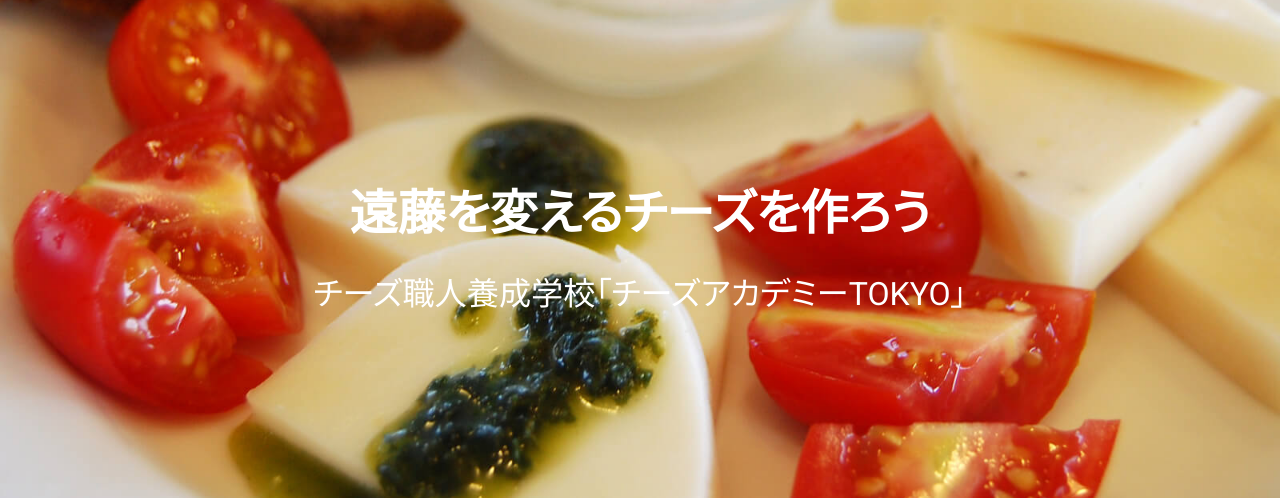
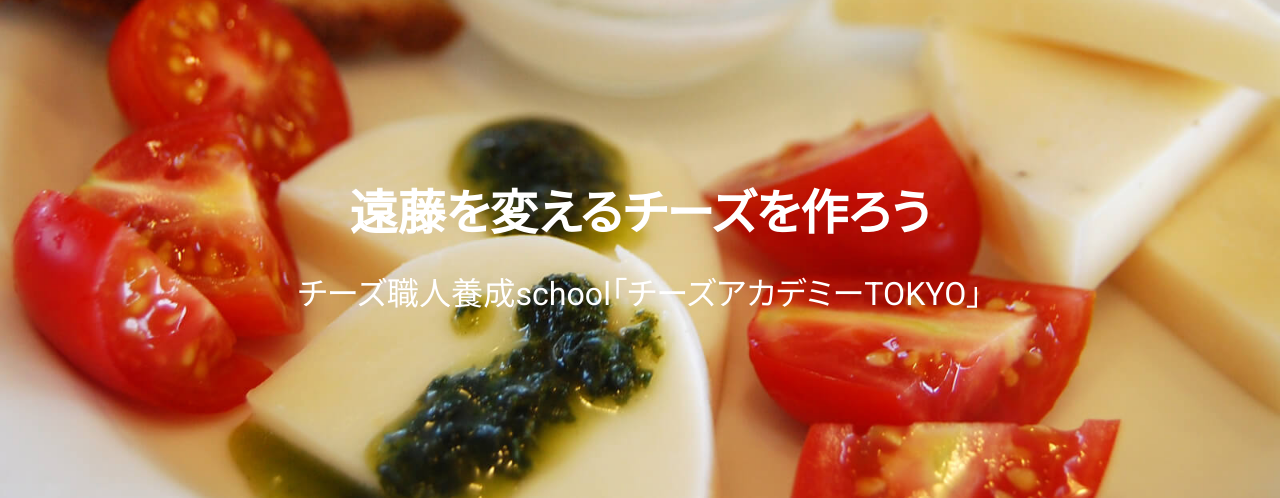
Before and after one commit to chinen5/team-facemuscle, a plain HTML site: page cheeseacademy/index.html in a window 1280 px wide. Shown: the top 498 px of the page. Drawn offline with nearby package versions, Linux system fonts and the light colour scheme.

Commit message:
Update index.html

```diff
--- a/cheeseacademy/index.html
+++ b/cheeseacademy/index.html
@@ -17,7 +17,7 @@
 	<!-- main visual -->
 	<div class="main-visual">
 		<h1 class="site-title">遠藤を変えるチーズを作ろう
-		<span class="site-title__mid">チーズ職人養成学校「チーズアカデミーTOKYO」</span></h1>
+		<span class="site-title__mid">チーズ職人養成school「チーズアカデミーTOKYO」</span></h1>
 	</div>
 
 	<div class="header-above">
```
